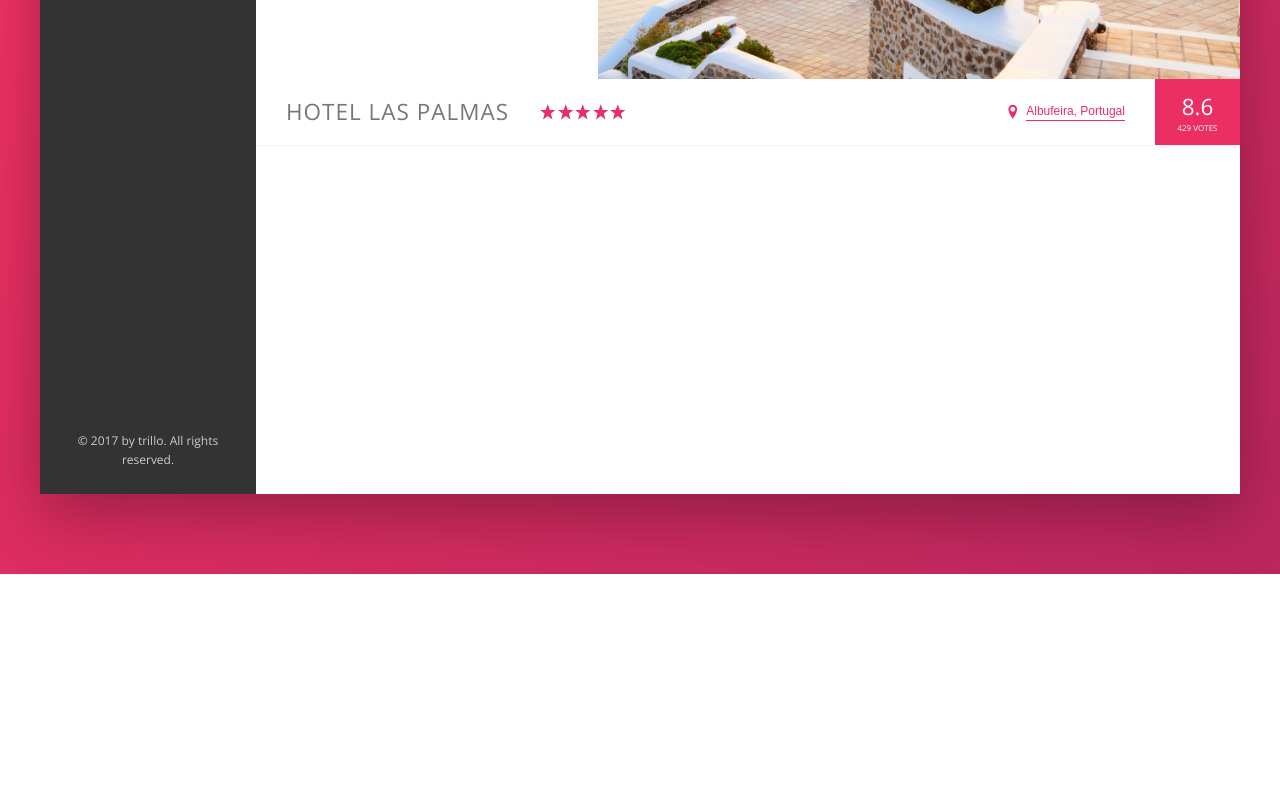
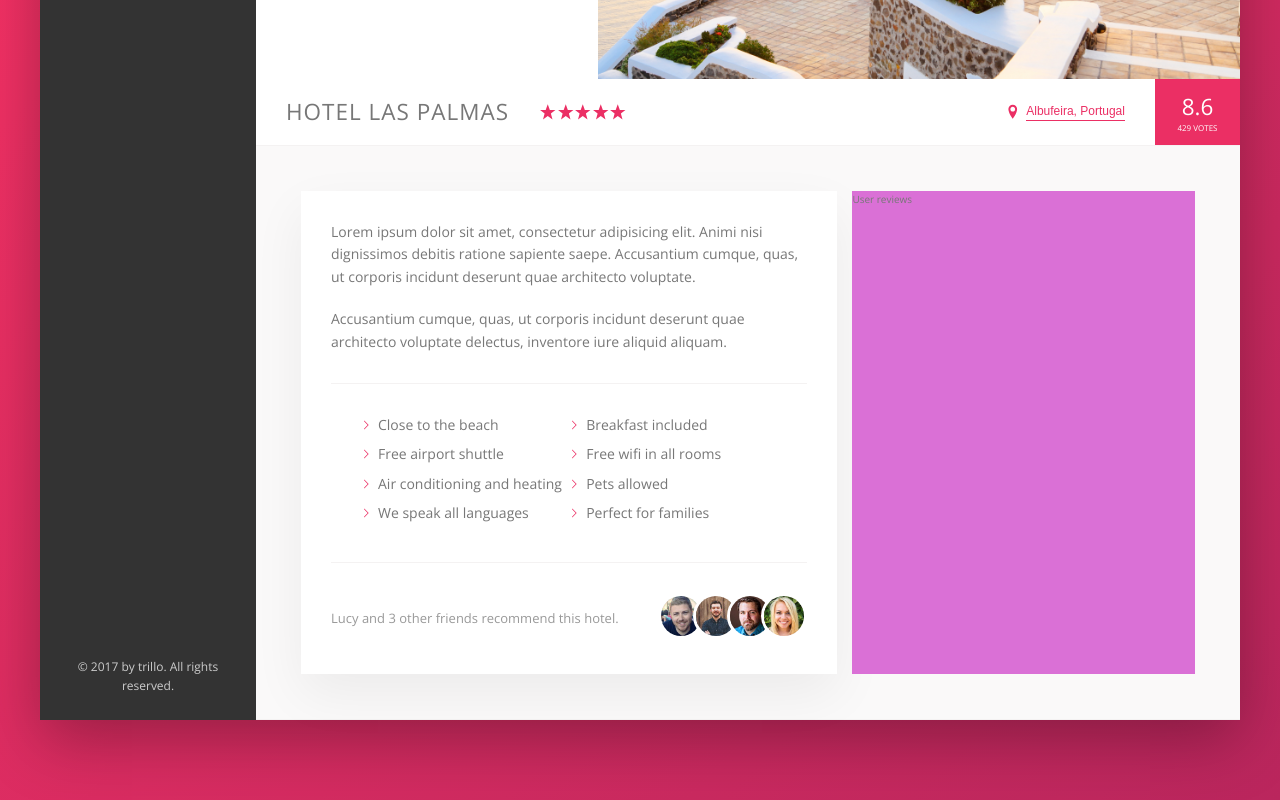
Before and after one commit to praise002/trillio, a website: page index.html in a window 1280 px wide. Shown: the part 456-1256 px from the top of the page. Before the commit the page ends 1030 px from the top, so only its background shows below. Drawn offline with nearby package versions, Linux system fonts and the light colour scheme.

Commit message:
Built the description section

```diff
--- a/index.html
+++ b/index.html
@@ -133,8 +133,46 @@
                     </div>
 
                     <div class="overview__rating">
-                        <div class="overview__rating-average">8.6</div>
+                        <div class="overview__rating-average">8&period;6</div>
                         <div class="overview__rating-count">429 votes</div>
+                    </div>
+                </div>
+
+                <div class="detail">
+                    <div class="description">
+                        <p class="paragraph">
+                            Lorem ipsum dolor sit amet, consectetur adipisicing elit. Animi nisi dignissimos debitis ratione sapiente saepe. Accusantium cumque, quas, ut corporis incidunt deserunt quae architecto voluptate.
+                        </p>
+                        <p class="paragraph">
+                            Accusantium cumque, quas, ut corporis incidunt deserunt quae architecto voluptate delectus, inventore iure aliquid aliquam.
+                        </p>
+                        <ul class="list">
+                            <li class="list__item">Close to the beach</li>
+                            <li class="list__item">Breakfast included</li>
+                            <li class="list__item">Free airport shuttle</li>
+                            <li class="list__item">Free wifi in all rooms</li>
+                            <li class="list__item">Air conditioning and heating</li>
+                            <li class="list__item">Pets allowed</li>
+                            <li class="list__item">We speak all languages</li>
+                            <li class="list__item">Perfect for families</li>
+                        </ul>
+
+                        <div class="recommend">
+                            <p class="recommend__count">
+                                Lucy and 3 other friends recommend this hotel&period;
+                            </p>
+
+                            <div class="recommend__friends">
+                                <img src="img/user-3.jpg" alt="Friend 1" class="recommend__photo">
+                                <img src="img/user-4.jpg" alt="Friend 2" class="recommend__photo">
+                                <img src="img/user-5.jpg" alt="Friend 3" class="recommend__photo">
+                                <img src="img/user-6.jpg" alt="Friend 4" class="recommend__photo">
+                            </div>
+                        </div>
+                    </div>
+
+                    <div class="user-reviews">
+                        User reviews
                     </div>
                 </div>
             </main>
--- a/sass/_base.scss
+++ b/sass/_base.scss
@@ -29,6 +29,9 @@ Grey dark 3: #999
     --color-grey-dark-3: #999;
 
     --shadow-dark: 0 2rem 6rem rgba(0,0,0,.3);
+    --shadow-light: 0 2rem 5rem rgba(0,0,0,.06);
+
+    --line: 1px solid var(--color-grey-light-2);
 }
 
 * {
--- a/sass/_components.scss
+++ b/sass/_components.scss
@@ -210,7 +210,7 @@
 .overview {
     display: flex;
     align-items: center;
-    border-bottom: 1px solid var(--color-grey-light-2);
+    border-bottom: var(--line);
 
     &__heading {
         font-size: 2.25rem;
@@ -306,3 +306,74 @@
         box-shadow: none;
     }
 }
+
+// PARAGRAPH
+
+.paragraph:not(:last-of-type) {
+    margin-bottom: 2rem;
+}
+// LIST
+
+.list {
+    list-style: none;
+    margin-block: 3rem;
+    padding: 3rem;
+    border-top: var(--line);
+    border-bottom: var(--line);
+
+    display: flex;
+    flex-wrap: wrap;
+
+    &__item {
+        flex: 0 0 50%;
+        margin-bottom: .7rem;
+
+        &::before {
+            content: "";
+            display: inline-block;
+            height: 1rem;
+            width: 1rem;
+            margin-right: .7rem;
+
+            // OLDER BROWSER
+            // background-image: url(../img/chevron-thin-right.svg);
+            // background-size: cover;
+
+            // NEWER BROWSER-masks
+            background-color: var(--color-primary);
+            -webkit-mask-image: url(../img/chevron-thin-right.svg);
+            -webkit-mask-size: cover;
+        }
+    }
+}
+
+// RECOMMEND
+
+.recommend {
+    font-size: 1.3rem;
+    color: var(--color-grey-dark-3);
+
+    display: flex;
+    align-items: center;
+    // justify-content: space-between;
+
+    &__count {
+        margin-right: auto;
+    }
+
+    &__friends {
+
+    }
+
+    &__photo {
+        box-sizing: content-box;
+        height: 4rem;
+        width: 4rem;
+        border-radius: 50%;
+        border: 3px solid #fff;
+
+        &:not(:last-child) {
+            margin-right: -1.5rem;
+        }
+    }
+}
--- a/sass/_layout.scss
+++ b/sass/_layout.scss
@@ -10,7 +10,7 @@
 .header {
     height: 7rem;
     // background-color: var(--color-grey-light-2);
-    border-bottom: 1px solid var(--color-grey-light-2);
+    border-bottom: var(--line);
     font-size: 1.4rem;
 
     display: flex;
@@ -35,7 +35,25 @@
 .hotel-view {
     background-color: #fff;
     flex: 1;
+}
 
-    // TEST
-    height: 80rem;
+.detail {
+    display: flex;
+    padding: 4.5rem;
+    background-color: var(--color-grey-light-1);
+    border-bottom: var(--line);
 }
+
+.description {
+    font-size: 1.4rem;
+    background-color: #fff;
+    box-shadow: var(--shadow-light);
+    flex: 0 0 60%;
+    margin-right: 1.5rem;
+    padding: 3rem;
+}
+
+.user-reviews {
+    background-color: orchid;
+    flex: 1;
+}
```
Also changed, not shown: css/style.css.
